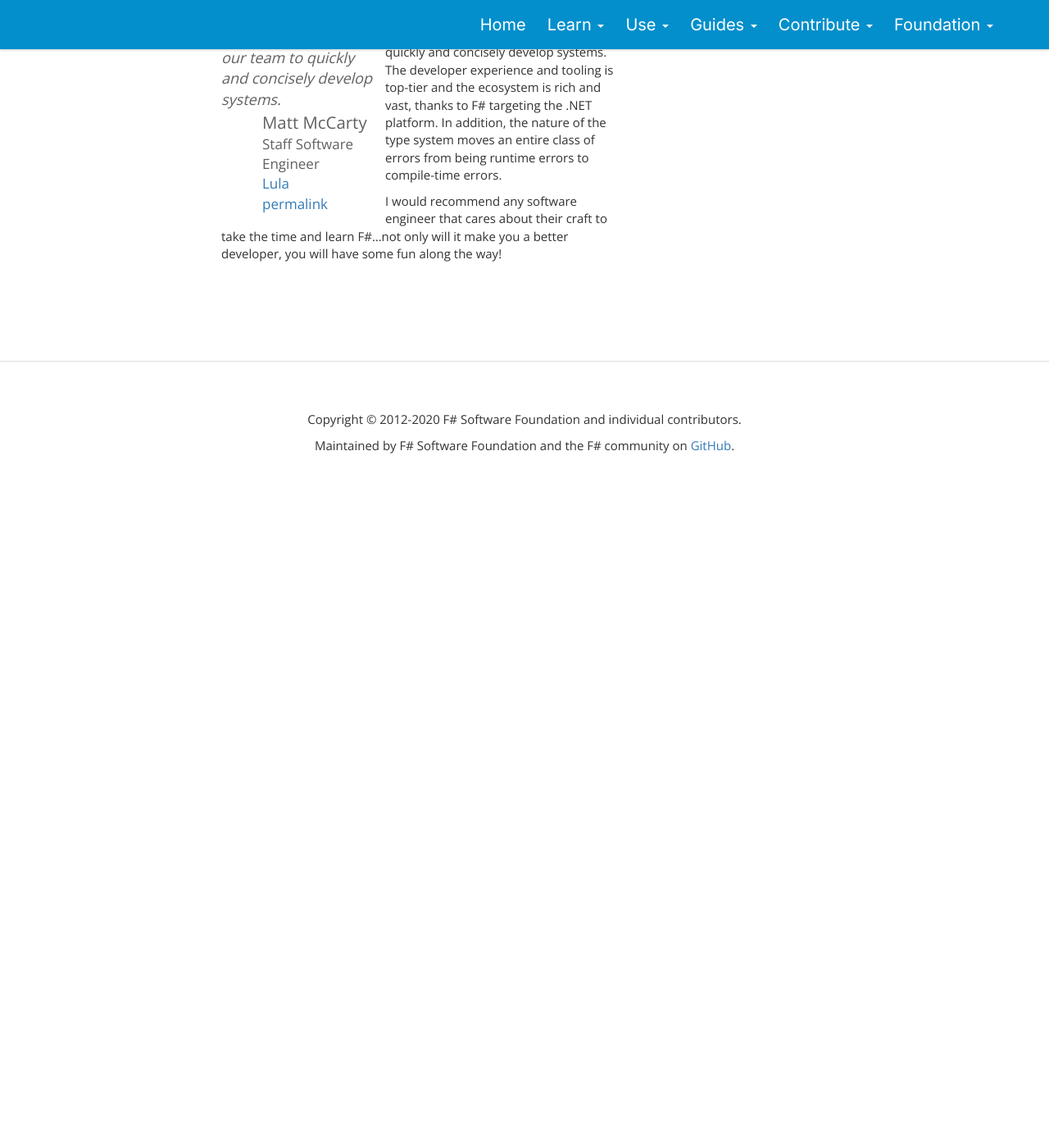
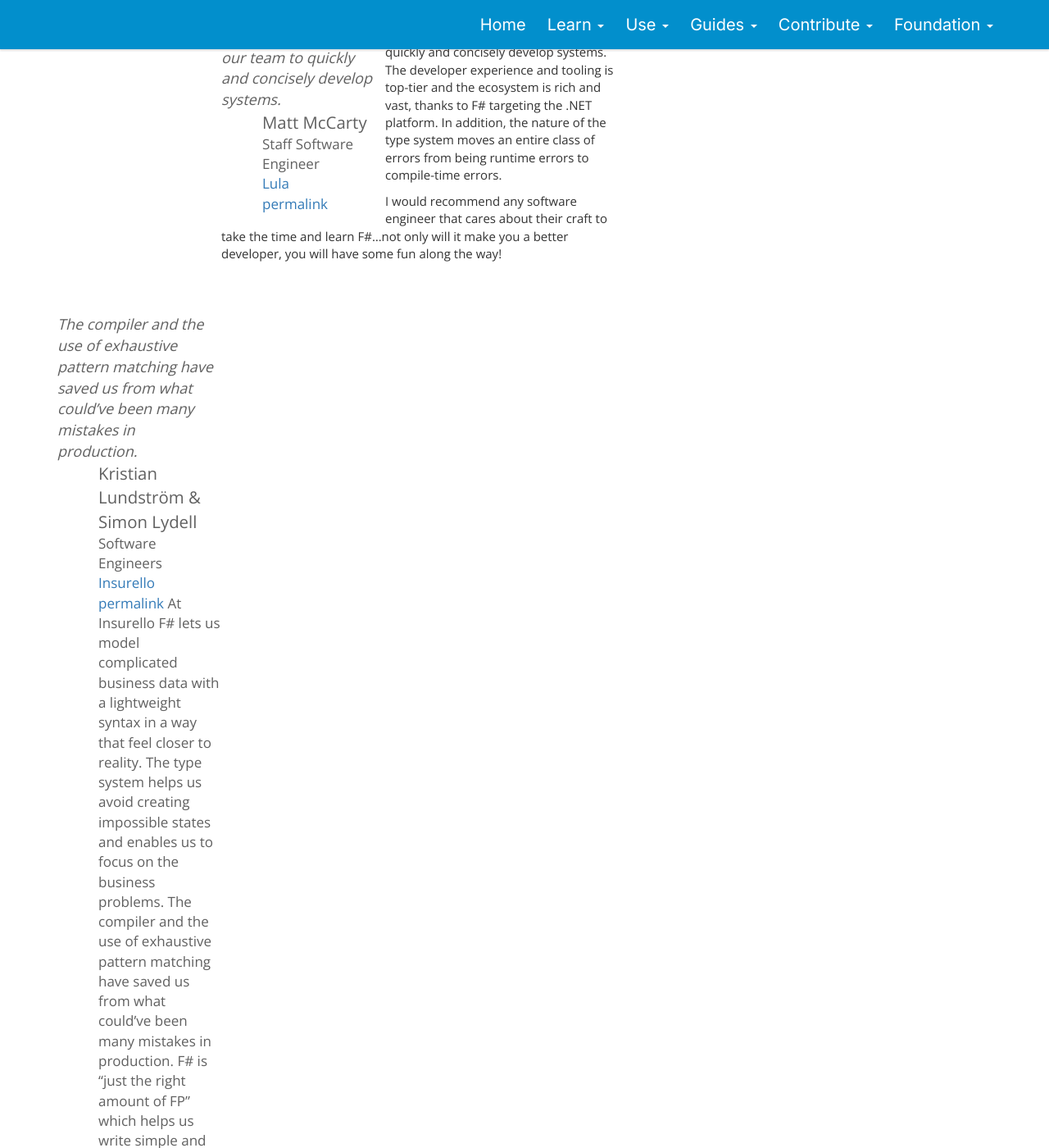
Before and after one commit to fsharp/fsharp.org, a Jekyll site: the page built from testimonials/index.md, in a window 1280 px wide and 1400 px high, scrolled down 28725 px. Shown: the whole window at 82% size. Built offline with Jekyll 4.4.1, drawn with Linux system fonts in a browser that asks for light colours; nearby versions of some CDN libraries; before the commit the page ends 29355 px from its top, so only the background shows below that; some of the changed text lies outside the part shown.

Commit message:
Add testimonial from Insurello

```diff
--- a/testimonials/index.md
+++ b/testimonials/index.md
@@ -1572,3 +1572,16 @@ At Lula, we have found F# to be an excellent choice for building domain-driven A
 I would recommend any software engineer that cares about their craft to take the time and learn F#...not only will it make you a better developer, you will have some fun along the way!
 
 <div class="keywords">API, domain modeling, insurance</div>
+
+<a id="insurello" class="testimonial-anchor"> &nbsp; </a>
+---
+
+> The compiler and the use of exhaustive pattern matching have saved us from what could’ve been many mistakes in production.
+>
+1. **Kristian Lundström & Simon Lydell**
+2. Software Engineers
+3. [Insurello](https://www.insurello.se/)
+4. [permalink](#insurello)
+At Insurello F# lets us model complicated business data with a lightweight syntax in a way that feel closer to reality. The type system helps us avoid creating impossible states and enables us to focus on the business problems. The compiler and the use of exhaustive pattern matching have saved us from what could’ve been many mistakes in production. F# is “just the right amount of FP” which helps us write simple and maintainable code and makes it easy to onboard people, even those with no background in Functional Programming.
+
+<div class="keywords">domain modeling, type system, maintainability, insurtech, claims management</div>
```
